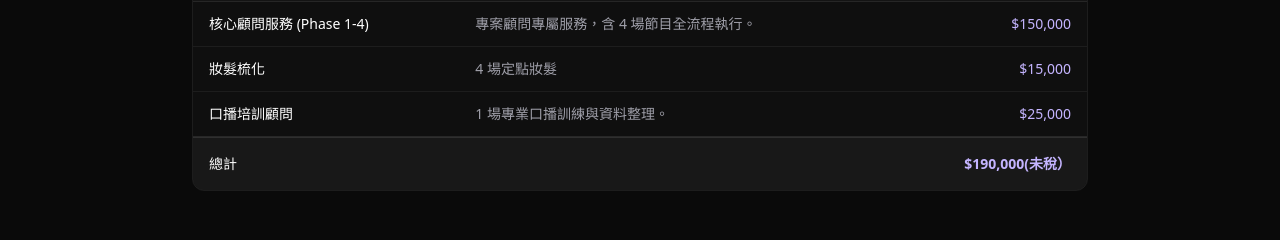
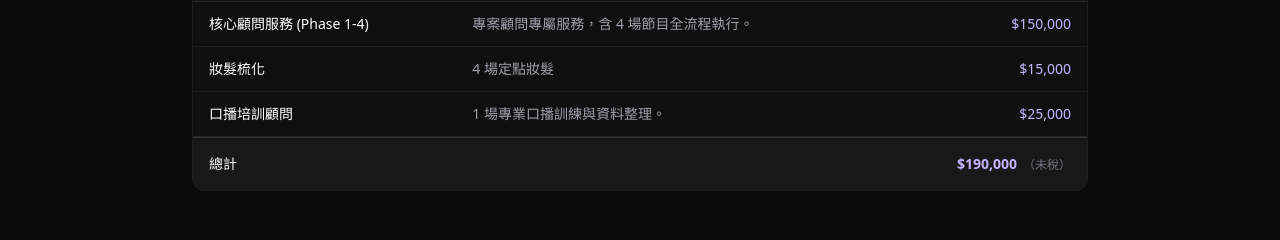
Before and after one commit to Asianboyneo/iXensor, a Next.js app in the folder porposal/: page / in a window 1280 px wide. Shown: the part 3443-3683 px from the top of the page. Built offline with nearby package versions, Linux system fonts and the light colour scheme.

Commit message:
總計排版

```diff
--- a/porposal/src/app/page.tsx
+++ b/porposal/src/app/page.tsx
@@ -246,7 +246,10 @@ export default function Home() {
                   <tr className="border-t-2 border-white/[0.1] bg-white/[0.06]">
                     <td className="px-4 py-4 font-medium text-white">總計</td>
                     <td className="px-4 py-4 text-zinc-400"></td>
-                    <td className="px-4 py-4 text-right font-semibold text-violet-300">$190,000(未稅）</td>
+                    <td className="px-4 py-4 text-right">
+                      <span className="font-semibold text-violet-300">$190,000</span>
+                      <span className="ml-1.5 text-xs font-normal text-zinc-500">（未稅）</span>
+                    </td>
                   </tr>
                 </tbody>
               </table>
```
